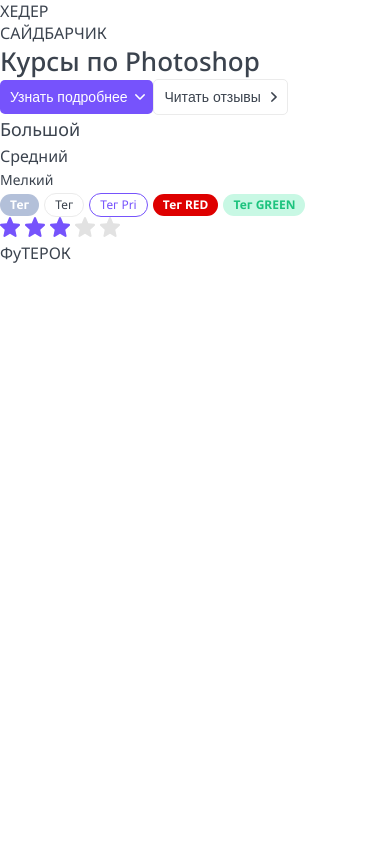
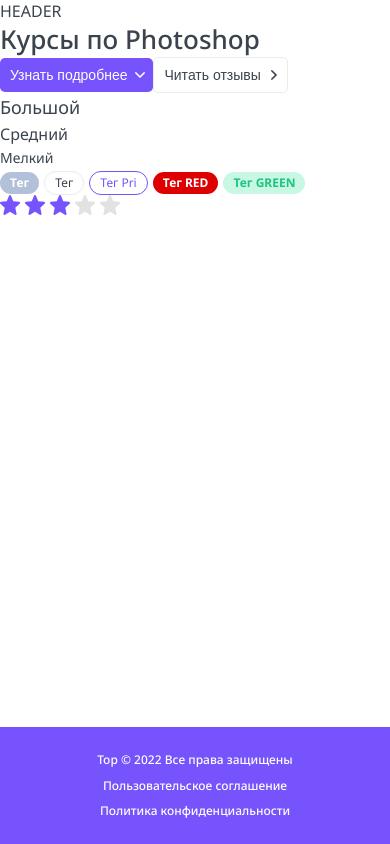
Before and after one commit to Avellow/top, a Next.js app: page / in a window 390 px wide. Built offline with nearby package versions, Linux system fonts and the light colour scheme.

Commit message:
feature разметка на гридах

```diff
--- a/layout/Footer/Footer.module.css
+++ b/layout/Footer/Footer.module.css
@@ -0,0 +1,32 @@
+.footer {
+  padding: 25px 30px;
+  background-color: var(--primary);
+  color: var(--white);
+  font-size: 16px;
+  line-height: 1.3;
+  font-weight: 500;
+
+  display: grid;
+  grid-template-columns: 1fr auto auto;
+  gap: 10px 40px;
+}
+
+.rights {
+  margin: 0;
+}
+
+.link {
+  text-decoration: none;
+}
+
+.link:hover {
+  color: var(--grey-light)
+}
+
+@media (max-width: 790px) {
+  .footer {
+    grid-template-columns: 1fr;
+    text-align: center;
+    font-size: 12px;
+  }
+}
--- a/layout/Footer/Footer.tsx
+++ b/layout/Footer/Footer.tsx
@@ -1,11 +1,14 @@
 import { FooterProps } from './Footer.props';
 import styles from './Footer.module.css';
 import cn from 'classnames';
+import { format } from 'date-fns';
 
-export const Footer = ({ children }: FooterProps): JSX.Element => {
+export const Footer = ({ className, ...props }: FooterProps): JSX.Element => {
   return (
-    <div>
-      ФуТЕРОК
-    </div>
+    <footer className={cn(className, styles.footer)}>
+      <p className={styles.rights}>Top &copy; {format(new Date(), 'yyyy')} Все права защищены</p>
+      <a className={styles.link} href='#' target='blank'>Пользовательское соглашение</a>
+      <a className={styles.link} href='#' target='blank'>Политика конфиденциальности</a>
+    </footer>
   );
 };
--- a/layout/Header/Header.tsx
+++ b/layout/Header/Header.tsx
@@ -5,7 +5,7 @@
 export const Header = ({ children, ...props }: HeaderProps): JSX.Element => {
   return (
     <div {...props}>
-      ХЕДЕР
+      HEADER
     </div>
   );
 };
--- a/layout/Layout.module.css
+++ b/layout/Layout.module.css
@@ -0,0 +1,48 @@
+.wrapper {
+  display: grid;
+  min-height: 100vh;
+  grid-template-columns: auto 230px minmax(320px, 1200px) auto;
+  grid-template-rows: auto 1fr auto;
+  grid-template-areas:
+    '. header header .'
+    '. sidebar body .'
+    'footer footer footer footer'
+  ;
+  gap: 0 30px;
+}
+
+.header {
+  grid-area: header;
+  display: none;
+}
+
+.sidebar {
+  grid-area: sidebar;
+}
+
+.body {
+  grid-area: body;
+}
+
+.footer {
+  grid-area: footer;
+}
+
+@media (max-width: 765px) {
+  .wrapper {
+    grid-template-columns: minmax(320px, 1fr);
+    grid-template-areas:
+      'header'
+      'body'
+      'footer'
+    ;
+  }
+
+  .sidebar {
+    display: none;
+  }
+
+  .header {
+    display: block;
+  }
+}
--- a/layout/Layout.tsx
+++ b/layout/Layout.tsx
@@ -8,16 +8,14 @@
 
 const Layout = ({ children }: LayoutProps): JSX.Element => {
   return (
-    <>
-      <Header />
-      <div>
-        <Sidebar />
-        <div>
-          {children}
-        </div>
+    <div className={styles.wrapper}>
+      <Header className={styles.header} />
+      <Sidebar className={styles.sidebar} />
+      <div className={styles.body}>
+        {children}
       </div>
-      <Footer />
-    </>
+      <Footer className={styles.footer} />
+    </div>
   );
 };
 
--- a/layout/Sidebar/Sidebar.tsx
+++ b/layout/Sidebar/Sidebar.tsx
@@ -5,7 +5,7 @@
 export const Sidebar = ({ ...props }: SidebarProps): JSX.Element => {
   return (
     <div {...props}>
-      САЙДБАРЧИК
+      SIDEBAR
     </div>
   );
 };
--- a/package.json
+++ b/package.json
@@ -12,6 +12,7 @@
   },
   "dependencies": {
     "classnames": "^2.3.1",
+    "date-fns": "^2.29.2",
     "next": "12.2.5",
     "react": "18.2.0",
     "react-dom": "18.2.0"
```
Also changed, not shown: 1 other file (tests, documents, lock files or other folders).
